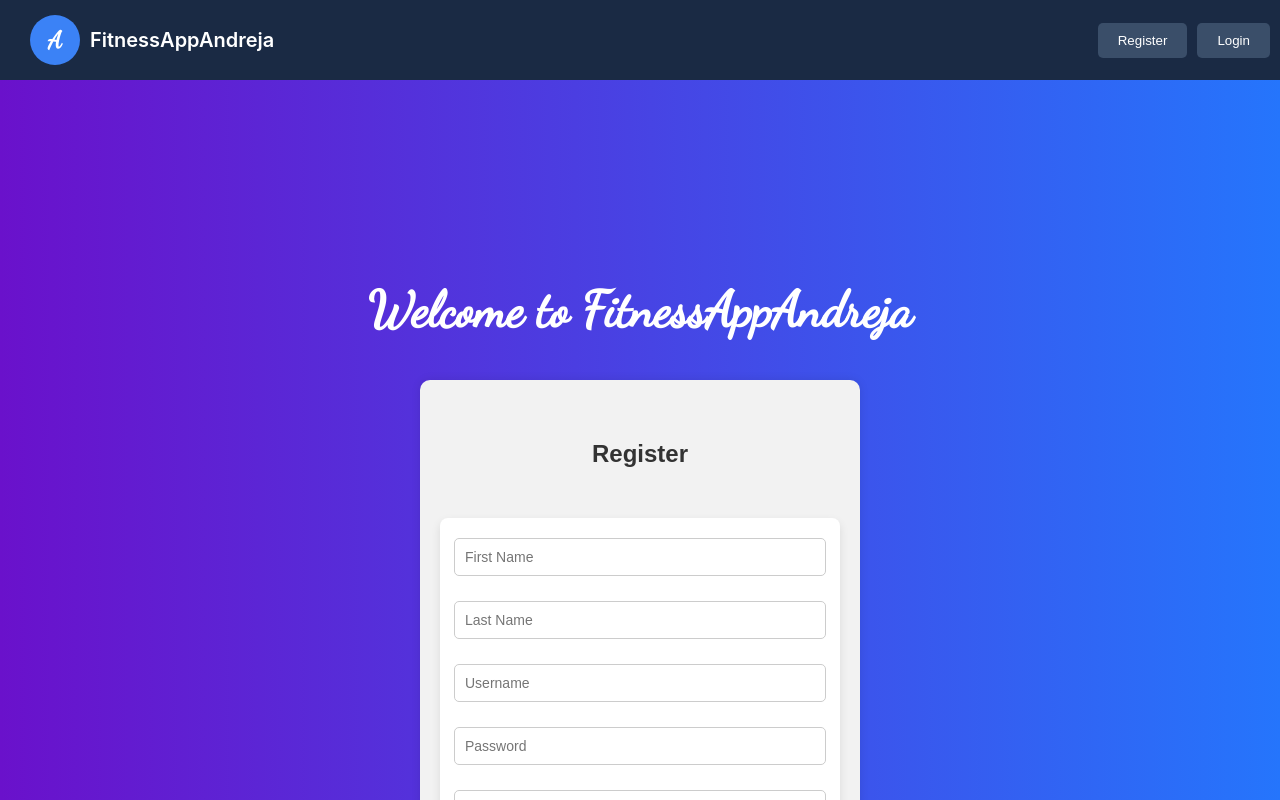
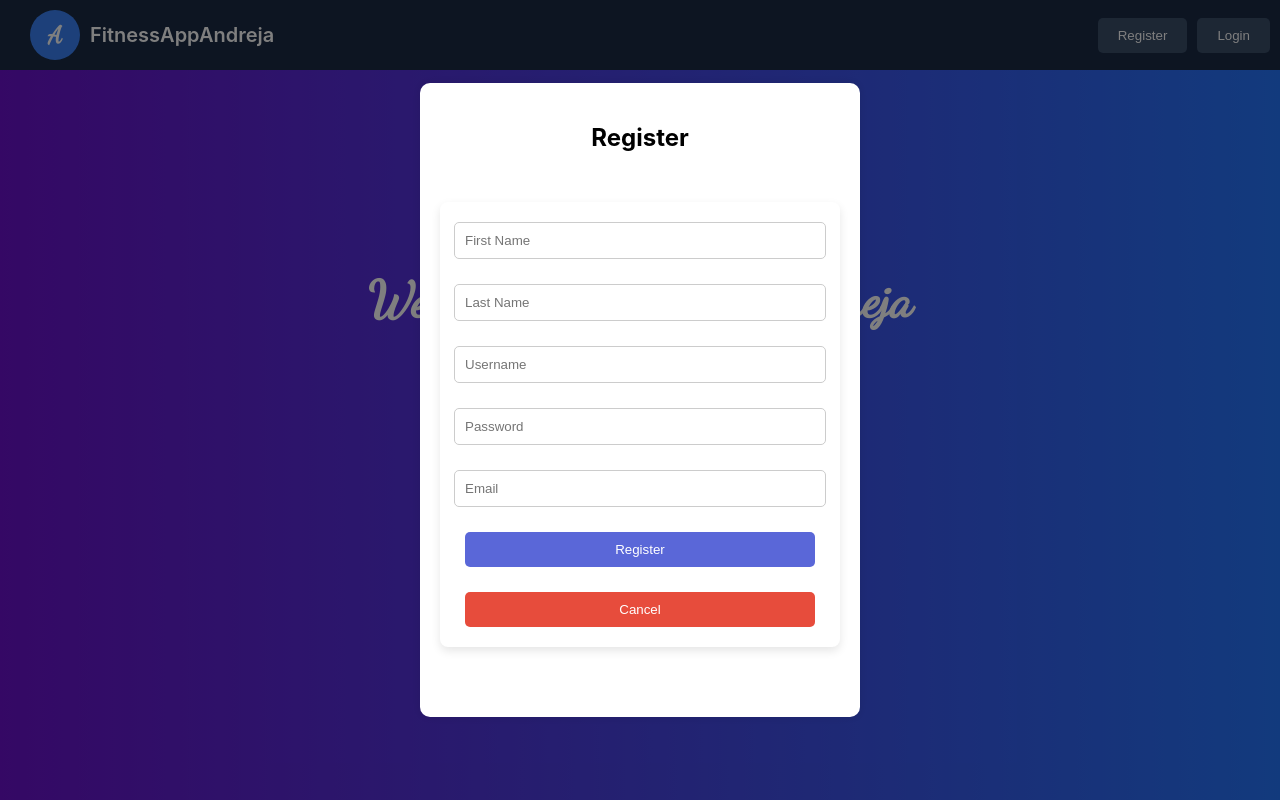
Before and after one commit to abozovic206/Projekat2, a React (Create React App) app in the folder Frontend/fitness-app-frontend/: page / in a window 1280 px wide. Both pictures are taken after a click on the button "Register". Shown: the top 800 px of the page. Built offline with nearby package versions, Linux system fonts and the light colour scheme.

Commit message:
Popravila css stilove login i register formi

```diff
--- a/Frontend/fitness-app-frontend/src/App.js
+++ b/Frontend/fitness-app-frontend/src/App.js
@@ -1,50 +1,43 @@
 import React, { useState } from 'react';
-import RegisterForm from './Components/RegisterForm'; // Importuj formu za registraciju
-import LoginForm from './Components/LoginForm'; // Importuj formu za login
+import RegisterForm from './Components/RegisterForm';
+import LoginForm from './Components/LoginForm';
 import './styles/FitApp.css'; // Stilizuj aplikaciju
 
 const App = () => {
   const [showRegisterForm, setShowRegisterForm] = useState(false);
-  const [showLoginForm, setShowLoginForm] = useState(false); // Stanje za login formu
+  const [showLoginForm, setShowLoginForm] = useState(false);
 
   const handleRegisterClick = () => {
     setShowRegisterForm(true);
-    setShowLoginForm(false); // Sakrij login formu ako je registracija izabrana
+    setShowLoginForm(false);
   };
 
   const handleLoginClick = () => {
     setShowLoginForm(true);
-    setShowRegisterForm(false); // Sakrij registraciju ako je login izabran
+    setShowRegisterForm(false);
   };
 
   return (
     <div className="app">
-      {/* Top navigation bar */}
       <div className="navbar">
-      <div className="logo-container">
+        <div className="logo-container">
           <div className="logo-circle">A</div>
           <span className="logo-text">FitnessAppAndreja</span>
         </div>
         <div className="nav-buttons">
           <button onClick={handleRegisterClick}>Register</button>
-          <button onClick={handleLoginClick}>Login</button> {/* Dugme za login */}
+          <button onClick={handleLoginClick}>Login</button>
         </div>
       </div>
-      <div class="containter">
-      <div class="title">Welcome to FitnessAppAndreja</div>
+      <div className="containter">
+        <div className="title">Welcome to FitnessAppAndreja</div>
       </div>
 
-
-
-
-
       {/* Prikazuje RegisterForm ako je stanje true */}
-      {showRegisterForm && <RegisterForm onCancel={()=>setShowRegisterForm(false)}/>}
+      {showRegisterForm && <RegisterForm onCancel={() => setShowRegisterForm(false)} />}
 
       {/* Prikazuje LoginForm ako je stanje true */}
-      {showLoginForm && <LoginForm onCancel={()=>setShowLoginForm(false)} />}
-
-      {/* Ostali sadržaj aplikacije */}
+      {showLoginForm && <LoginForm onCancel={() => setShowLoginForm(false)} />}
     </div>
   );
 };
--- a/Frontend/fitness-app-frontend/src/Components/LoginForm.js
+++ b/Frontend/fitness-app-frontend/src/Components/LoginForm.js
@@ -5,13 +5,11 @@ const LoginForm = ({ onCancel }) => {
   const [userName, setUserName] = useState('');
   const [password, setPassword] = useState('');
   const [error, setError] = useState('');
-
   const [userNameError, setUserNameError] = useState(false);
   const [passwordError, setPasswordError] = useState(false);
 
   const handleSubmit = async (e) => {
     e.preventDefault();
-
     setError('');
     let formValid = true;
 
@@ -34,25 +32,21 @@ const LoginForm = ({ onCancel }) => {
       return;
     }
 
-    const data = {
-      userName,
-      password: password,   //ZNACI OVDE OBAVEZNO PASSWORD UMJESTO PASSWORDHASH
-    };
+    const data = { userName, password };
 
     try {
       const response = await axios.post('http://localhost:5063/api/User/login', data);
       console.log('Login successful', response);
-
-      // Resetovanje polja nakon uspešnog logovanja
       setUserName('');
       setPassword('');
     } catch (error) {
       setError('There was an error with login');
-      console.error('There was an error!', error);
+      console.error('Login error:', error);
     }
   };
 
   return (
+    <div style={styles.overlay}>
       <div style={styles.container}>
         <h2 style={styles.title}>Login</h2>
         {error && <p style={styles.error}>{error}</p>}
@@ -75,17 +69,28 @@ const LoginForm = ({ onCancel }) => {
           <button type="button" onClick={onCancel} style={styles.cancelButton}>Cancel</button>
         </form>
       </div>
+    </div>
   );
 };
 
 const styles = {
+  overlay: {
+    position: 'fixed',
+    top: 0, left: 0,
+    width: '100%', height: '100%',
+    backgroundColor: 'rgba(0, 0, 0, 0.3)',
+    display: 'flex',
+    alignItems: 'center',
+    justifyContent: 'center',
+    zIndex: 1000,
+  },
   container: {
+    width: '100%',
     maxWidth: '400px',
-    margin: '40px auto',
+    backgroundColor: '#f2f2f2',
     padding: '20px',
     borderRadius: '10px',
-    backgroundColor: '#f2f2f2',
-    boxShadow: '0 0 10px rgba(0,0,0,0.1)',
+    boxShadow: '0 0 10px rgba(0,0,0,0.2)',
     fontFamily: 'Arial, sans-serif',
   },
   title: {
@@ -97,23 +102,18 @@ const styles = {
     display: 'flex',
     flexDirection: 'column',
     gap: '15px',
-    alignItems: 'center',
   },
   input: {
     padding: '10px',
     borderRadius: '5px',
     border: '1px solid #ccc',
     fontSize: '14px',
-    width: '100%',
-    maxWidth: '350px',
   },
   inputError: {
     padding: '10px',
     borderRadius: '5px',
     border: '1px solid red',
     fontSize: '14px',
-    width: '100%',
-    maxWidth: '350px',
   },
   button: {
     padding: '10px',
@@ -123,9 +123,7 @@ const styles = {
     border: 'none',
     cursor: 'pointer',
     fontSize: '16px',
-    transition: 'background-color 0.3s ease',
     width: '100%',
-    maxWidth: '350px',
   },
   cancelButton: {
     padding: '10px',
@@ -135,16 +133,13 @@ const styles = {
     border: 'none',
     cursor: 'pointer',
     fontSize: '16px',
-    transition: 'background-color 0.3s ease',
     width: '100%',
-    maxWidth: '350px',
-    marginTop: '10px',
   },
   error: {
     color: 'red',
+    textAlign: 'center',
     marginBottom: '10px',
-    textAlign: 'center',
-  }
+  },
 };
 
 export default LoginForm;
--- a/Frontend/fitness-app-frontend/src/Components/RegisterForm.js
+++ b/Frontend/fitness-app-frontend/src/Components/RegisterForm.js
@@ -86,9 +86,9 @@ const RegisterForm = ({ onCancel }) => {
   };
 
   return (
-    <div style={styles.container}>
+    <div style={styles.overlay}>
       <div style={styles.formContainer}>
-        <h2 style={styles.title}>Register</h2> {/* Ovdje se naslov nalazi unutar forme */}
+        <h2 style={styles.title}>Register</h2>
         {error && <p style={styles.error}>{error}</p>}
         <form onSubmit={handleSubmit} style={styles.form}>
           <input
@@ -135,24 +135,30 @@ const RegisterForm = ({ onCancel }) => {
 };
 
 const styles = {
-  container: {
-    maxWidth: '400px',
-    margin: '40px auto',
+  overlay: {
+    position: 'fixed',
+    top: 0,
+    left: 0,
+    right: 0,
+    bottom: 0,
+    display: 'flex',
+    justifyContent: 'center',
+    alignItems: 'center',
+    backgroundColor: 'rgba(0, 0, 0, 0.5)', // Poluprovidna pozadina
+    zIndex: 1000, // Postavlja overlay iznad drugih elemenata
+    overflow: 'hidden', // Sprečava skrol
+  },
+  formContainer: {
+    backgroundColor: 'white',
     padding: '20px',
     borderRadius: '10px',
-    backgroundColor: '#f2f2f2',
     boxShadow: '0 0 10px rgba(0,0,0,0.1)',
-    fontFamily: 'Arial, sans-serif',
-    position: 'relative',
+    width: '100%',
+    maxWidth: '400px', // Maksimalna širina forme
   },
   title: {
     textAlign: 'center',
     marginBottom: '20px',
-    color: '#333',
-  },
-  formContainer: {
-    position: 'relative',
-    paddingTop: '20px',  // Razmak između naslova i forme
   },
   form: {
     display: 'flex',
@@ -164,7 +170,6 @@ const styles = {
     padding: '10px',
     borderRadius: '5px',
     border: '1px solid #ccc',
-    fontSize: '14px',
     width: '100%',
     maxWidth: '350px',
   },
@@ -172,38 +177,31 @@ const styles = {
     padding: '10px',
     borderRadius: '5px',
     border: '1px solid red',
-    fontSize: '14px',
     width: '100%',
     maxWidth: '350px',
   },
   button: {
     padding: '10px',
-    borderRadius: '5px',
     backgroundColor: '#5a67d8',
     color: 'white',
+    borderRadius: '5px',
     border: 'none',
-    cursor: 'pointer',
-    fontSize: '16px',
-    transition: 'background-color 0.3s ease',
     width: '100%',
     maxWidth: '350px',
+    cursor: 'pointer',
   },
   cancelButton: {
     padding: '10px',
-    borderRadius: '5px',
     backgroundColor: '#e74c3c',
     color: 'white',
+    borderRadius: '5px',
     border: 'none',
-    cursor: 'pointer',
-    fontSize: '16px',
-    transition: 'background-color 0.3s ease',
     width: '100%',
     maxWidth: '350px',
     marginTop: '10px',
   },
   error: {
     color: 'red',
-    marginBottom: '10px',
     textAlign: 'center',
   }
 };
--- a/Frontend/fitness-app-frontend/src/styles/FitApp.css
+++ b/Frontend/fitness-app-frontend/src/styles/FitApp.css
@@ -22,7 +22,7 @@
     padding: 10px;
     margin: 0 auto;
     color: white;
-    height: 60px;
+    height: 50px;
   }
 
   /* Naziv aplikacije */
```
Lines whose indentation alone changed are shown as unchanged.
